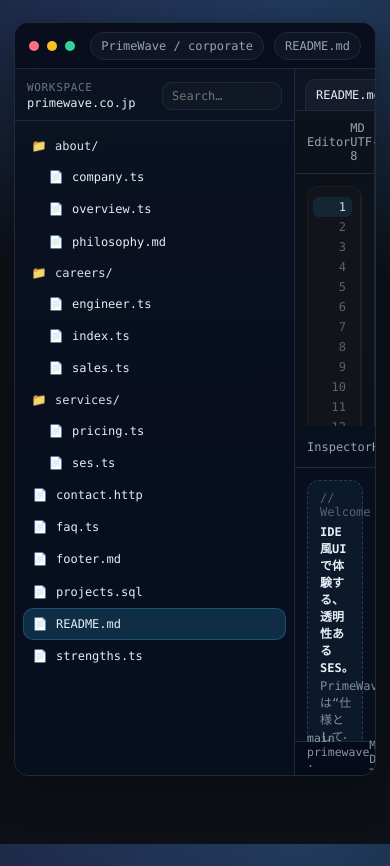
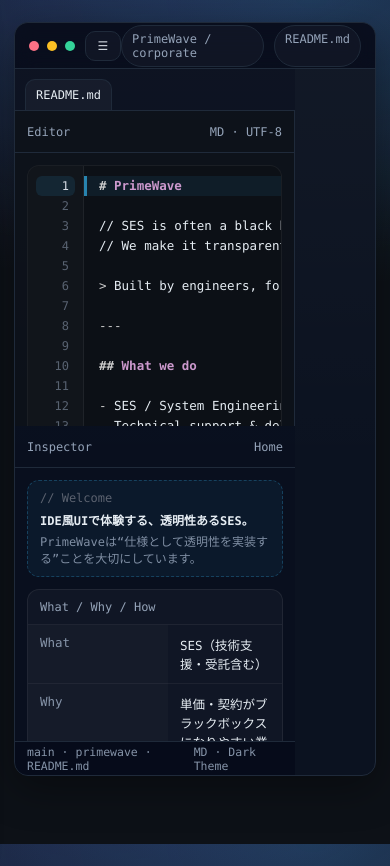
Before and after one commit to 8yabusa/primewave-ide, a Next.js app: page / in a window 390 px wide. Built offline with nearby package versions, Linux system fonts and the light colour scheme.

Commit message:
モバイル用のUI作成

```diff
--- a/src/app/globals.css
+++ b/src/app/globals.css
@@ -36,3 +36,196 @@
     grid-template-columns: 1fr !important;
   }
 }
+
+/* =========================
+   Mobile responsive (IDE)
+   ========================= */
+
+/* ハンバーガーボタン（PCは隠す） */
+._ide_hamburger {
+  display: none;
+  width: 36px;
+  height: 30px;
+  border: 1px solid var(--border);
+  border-radius: 10px;
+  background: rgba(255,255,255,.03);
+  color: rgba(226,232,240,.9);
+  font-family: var(--mono);
+  font-size: 12px;
+  line-height: 1;
+  align-items: center;
+  justify-content: center;
+  cursor: pointer;
+}
+
+/* オフキャンバス sidebar */
+._ide_sidebar_wrap {
+  min-height: 0;
+}
+
+._ide_sidebar_overlay {
+  display: none;
+  position: fixed;
+  inset: 0;
+  background: rgba(0,0,0,.45);
+  z-index: 60;
+}
+
+._ide_sidebar_drawer {
+  /* desktop default */
+}
+
+/* SplitPane: モバイル用タブ */
+._mobile_pane_tabs {
+  display: none;
+  gap: 8px;
+  padding: 10px 12px;
+  border-bottom: 1px solid var(--border);
+  background: rgba(2,6,23,.55);
+}
+
+._mobile_pane_tab {
+  flex: 1 1 auto;
+  height: 34px;
+  border: 1px solid var(--border);
+  border-radius: 12px;
+  background: rgba(255,255,255,.03);
+  color: rgba(226,232,240,.85);
+  font-family: var(--mono);
+  font-size: 12px;
+  cursor: pointer;
+}
+
+._mobile_pane_tab[data-active="true"] {
+  background: rgba(56,189,248,.12);
+  border-color: rgba(56,189,248,.35);
+  color: rgba(226,232,240,.95);
+}
+
+/* モバイル時の挙動 */
+@media (max-width: 980px) {
+  ._ide_hamburger {
+    display: inline-flex;
+  }
+
+  /* Sidebarをドロワー化 */
+  ._ide_sidebar_wrap {
+    position: fixed;
+    top: 0;
+    left: 0;
+    height: 100vh;
+    width: 84vw;
+    max-width: 360px;
+    z-index: 70;
+    transform: translateX(-110%);
+    transition: transform .18s ease;
+    box-shadow: 0 10px 30px rgba(0,0,0,.35);
+  }
+
+  ._ide_sidebar_wrap[data-open="true"] {
+    transform: translateX(0);
+  }
+
+  ._ide_sidebar_overlay {
+    display: block;
+  }
+
+  ._ide_sidebar_overlay[data-open="false"] {
+    display: none;
+  }
+
+  /* SplitPane: 1カラムへ */
+  ._split_fix {
+    grid-template-columns: 1fr !important;
+  }
+
+  /* モバイルタブを表示 */
+  ._mobile_pane_tabs {
+    display: flex;
+  }
+
+  /* どちらか片方だけ表示（data-mobile-activeで切替） */
+  ._split_fix[data-mobile-active="editor"] ._pane_inspector {
+    display: none !important;
+  }
+  ._split_fix[data-mobile-active="inspector"] ._pane_editor {
+    display: none !important;
+  }
+}
+
+@media (max-width: 980px) {
+  ._pc_sidebar {
+    display: none !important;
+  }
+}
+
+/* CodeViewer layout */
+._codeviewer_root {
+  display: grid;
+  grid-template-columns: 56px 1fr;
+  border: 1px solid rgba(255, 255, 255, 0.06);
+  border-radius: 12px;
+  overflow: hidden;
+  background: rgba(13, 17, 23, 0.85);
+  min-width: 0;
+}
+
+._codeviewer_gutter {
+  background: rgba(255, 255, 255, 0.02);
+  border-right: 1px solid rgba(255, 255, 255, 0.06);
+  padding: 10px 8px;
+  font-family: var(--mono);
+  font-size: 12px;
+  color: rgba(148, 163, 184, 0.55);
+  text-align: right;
+  user-select: none;
+  min-width: 0;
+}
+
+._codeviewer_gutterLine {
+  height: 20px;
+  line-height: 20px;
+  padding-right: 6px;
+  border-radius: 6px;
+  cursor: pointer;
+  color: rgba(148, 163, 184, 0.55);
+  background: transparent;
+}
+
+._codeviewer_gutterLine.is-active {
+  color: rgba(226, 232, 240, 0.95);
+  background: rgba(56, 189, 248, 0.1);
+}
+
+._codeviewer_body {
+  padding: 10px 0;
+  overflow: auto;
+  outline: none;
+  font-family: var(--mono);
+  font-size: 12.5px;
+  line-height: 20px;
+  min-width: 0;
+}
+
+/* each line */
+._code_line {
+  padding: 0 12px;
+  user-select: text;
+  white-space: pre;
+}
+
+._code_line:hover {
+  background: rgba(255, 255, 255, 0.03);
+}
+
+/* Prism theme: make background transparent so it blends with IDE */
+pre[class*="language-"],
+code[class*="language-"] {
+  background: transparent !important;
+  text-shadow: none !important;
+}
+
+code[class*="language-"],
+pre[class*="language-"] {
+  font-family: var(--mono) !important;
+}
--- a/src/components/CodeViewer.tsx
+++ b/src/components/CodeViewer.tsx
@@ -1,7 +1,7 @@
 // src/components/CodeViewer.tsx
 "use client";
 
-import { useEffect, useMemo, useRef, useState } from "react";
+import React, { useEffect, useMemo, useRef, useState } from "react";
 import Prism from "prismjs";
 
 import "prismjs/components/prism-typescript";
@@ -36,7 +36,7 @@
   // ✅ 行DOM参照（アクティブ行へスクロールするため）
   const lineRefs = useRef<Map<number, HTMLDivElement>>(new Map());
 
-  // codeが変わったら先頭に戻す（好みで維持でもOK）
+  // codeが変わったら先頭に戻す
   useEffect(() => {
     setActiveLine(1);
   }, [code]);
@@ -67,9 +67,6 @@
   }
 
   function onKeyDown(e: React.KeyboardEvent) {
-    // 入力系要素での干渉を避けたいならここで判定してもOK
-    // 今回はEditorフォーカス時だけなのでそのまま処理
-
     if (e.key === "ArrowUp") {
       e.preventDefault();
       moveTo(activeLine - 1);
@@ -100,57 +97,23 @@
       moveTo(maxLine);
       return;
     }
-
-    // 追加でIDEっぽく：j/kでも動く（任意）
-    if (e.key === "j" && (e.metaKey || e.ctrlKey) === false && !e.altKey) {
-      // ただし、文字入力と競合するので基本OFFでもOK
-      // 今は無効化（コメント外すと有効）
-      // e.preventDefault(); moveTo(activeLine + 1);
-    }
   }
 
   return (
-    <div
-      style={{
-        display: "grid",
-        gridTemplateColumns: "56px 1fr",
-        border: "1px solid rgba(255,255,255,.06)",
-        borderRadius: 12,
-        overflow: "hidden",
-        background: "rgba(13,17,23,.85)",
-      }}
-    >
+    <div className="_codeviewer_root">
       {/* 行番号 */}
-      <div
-        style={{
-          background: "rgba(255,255,255,.02)",
-          borderRight: "1px solid rgba(255,255,255,.06)",
-          padding: "10px 8px",
-          fontFamily: "var(--mono)",
-          fontSize: 12,
-          color: "rgba(148,163,184,.55)",
-          textAlign: "right",
-          userSelect: "none",
-        }}
-      >
+      <div className="_codeviewer_gutter">
         {lines.map((_, i) => {
           const n = i + 1;
           const isActive = n === activeLine;
+
           return (
             <div
               key={n}
+              className={`_codeviewer_gutterLine${isActive ? " is-active" : ""}`}
               onClick={() => {
                 setActiveLine(n);
-                editorRef.current?.focus(); // ✅ クリックしたらフォーカスもEditorへ
-              }}
-              style={{
-                height: 20,
-                lineHeight: "20px",
-                paddingRight: 6,
-                borderRadius: 6,
-                cursor: "pointer",
-                color: isActive ? "rgba(226,232,240,.95)" : "rgba(148,163,184,.55)",
-                background: isActive ? "rgba(56,189,248,.10)" : "transparent",
+                editorRef.current?.focus();
               }}
               title={`Line ${n}`}
             >
@@ -160,26 +123,18 @@
         })}
       </div>
 
-      {/* コード本体（ここがキーボード操作の対象） */}
+      {/* コード本体 */}
       <div
         ref={editorRef}
-        tabIndex={0} // ✅ これでフォーカス可能になる
+        tabIndex={0}
         onKeyDown={onKeyDown}
         onClick={() => editorRef.current?.focus()}
-        style={{
-          padding: "10px 0",
-          overflow: "auto",
-          outline: "none",
-          fontFamily: "var(--mono)",
-          fontSize: 12.5,
-          lineHeight: "20px",
-          // フォーカスリング（IDEっぽく控えめ）
-          boxShadow: "inset 0 0 0 1px transparent",
-        }}
+        className="_codeviewer_body"
       >
         {lines.map((html, i) => {
           const n = i + 1;
           const isActive = n === activeLine;
+
           return (
             <div
               key={n}
@@ -188,17 +143,13 @@
                 lineRefs.current.set(n, el);
               }}
               onMouseDown={(e) => {
-                // クリックで行移動（ドラッグ選択の邪魔を減らすため mouseDown）
                 if (e.button !== 0) return;
                 setActiveLine(n);
               }}
-              className="_code_line"
+              className={`_code_line${isActive ? " is-active" : ""}`}
               style={{
-                padding: "0 12px",
                 borderLeft: isActive ? "3px solid rgba(56,189,248,.65)" : "3px solid transparent",
                 background: isActive ? "rgba(56,189,248,.08)" : "transparent",
-                userSelect: "text",
-                whiteSpace: "pre",
               }}
             >
               <span dangerouslySetInnerHTML={{ __html: html.length ? html : "&nbsp;" }} />
@@ -206,22 +157,6 @@
           );
         })}
       </div>
-
-      {/* PrismテーマをIDE背景に合わせる（背景透明化） */}
-      <style jsx global>{`
-        pre[class*="language-"], code[class*="language-"] {
-          background: transparent !important;
-          text-shadow: none !important;
-        }
-        code[class*="language-"], pre[class*="language-"] {
-          font-family: var(--mono) !important;
-        }
-        ._code_line:hover {
-          background: rgba(255, 255, 255, 0.03);
-        }
-        /* フォーカス時にほんのり枠（欲しければ） */
-        /* [tabindex="0"]:focus { box-shadow: inset 0 0 0 1px rgba(56,189,248,.25); } */
-      `}</style>
     </div>
   );
 }
--- a/src/components/IdeShell.tsx
+++ b/src/components/IdeShell.tsx
@@ -15,22 +15,22 @@
   const router = useRouter();
   const pathname = usePathname();
 
+  // ✅ Hookは必ずコンポーネント内
+  const [sidebarOpen, setSidebarOpen] = useState(false);
+  const [pendingNav, setPendingNav] = useState<string | null>(null);
 
-  const [pendingNav, setPendingNav] = useState<string | null>(null);
+  // ✅ URL（pathname）から現在ページを決める
+  const page = useMemo(() => findPageByPath(pathname), [pathname]);
+  const tree = useMemo(() => buildTree(), []);
+
+  const [tabs, setTabs] = useState<Tab[]>([{ path: "/" }]);
+  const [activePath, setActivePath] = useState<string>(pathname);
 
   useEffect(() => {
     if (!pendingNav) return;
     router.push(pendingNav);
     setPendingNav(null);
   }, [pendingNav, router]);
-
-
-  // ✅ URL（pathname）から現在ページを決める
-  const page = useMemo(() => findPageByPath(pathname), [pathname]);
-
-  const tree = useMemo(() => buildTree(), []);
-  const [tabs, setTabs] = useState<Tab[]>([{ path: "/" }]);
-  const [activePath, setActivePath] = useState<string>(pathname);
 
   // restore tabs
   useEffect(() => {
@@ -43,13 +43,14 @@
     } catch {}
   }, []);
 
-  // ✅ URL変更に追従
+  // ✅ URL変更に追従 + モバイルドロワー閉じる
   useEffect(() => {
     setActivePath(pathname);
     setTabs((prev) => {
       const exists = prev.some((t) => t.path === pathname);
       return exists ? prev : [...prev, { path: pathname }];
     });
+    setSidebarOpen(false);
   }, [pathname]);
 
   // persist tabs
@@ -68,23 +69,20 @@
       const next = prev.filter((t) => t.path !== path);
       const safeNext = next.length ? next : [{ path: "/" }];
 
-    // ここでは router.push しない！！
       if (path === activePath) {
         const fallback = safeNext[safeNext.length - 1]?.path ?? "/";
-      setActivePath(fallback);      // OK（state更新）
-      setPendingNav(fallback);      // OK（遷移予約）
+        setActivePath(fallback);
+        setPendingNav(fallback);
       }
 
       return safeNext;
     });
   }
 
-
   if (!page) return null;
 
   return (
     <div style={{ maxWidth: 1240, margin: "22px auto", padding: "0 14px 22px" }}>
-      {/* ここから下は元のままでOK（page.fileName等もそのまま使える） */}
       <div
         style={{
           border: `1px solid var(--border)`,
@@ -110,10 +108,21 @@
             backdropFilter: "blur(10px)",
           }}
         >
+          <div style={{ display: "flex", gap: 10, alignItems: "center" }}>
             <div style={{ display: "flex", gap: 8, alignItems: "center" }} aria-hidden="true">
               <div style={{ width: 10, height: 10, borderRadius: 999, background: "#fb7185" }} />
               <div style={{ width: 10, height: 10, borderRadius: 999, background: "#fbbf24" }} />
               <div style={{ width: 10, height: 10, borderRadius: 999, background: "#34d399" }} />
+            </div>
+
+            <button
+              className="_ide_hamburger"
+              type="button"
+              onClick={() => setSidebarOpen(true)}
+              aria-label="Open menu"
+            >
+              ☰
+            </button>
           </div>
 
           <div style={{ display: "flex", gap: 10, fontFamily: "var(--mono)", fontSize: 12, color: "var(--muted)" }}>
@@ -127,8 +136,20 @@
         </div>
 
         {/* Main */}
-        <div style={{ display: "grid", gridTemplateColumns: "280px 1fr", height: "calc(100% - 46px)",minHeight: 0,}}>
+        <div
+          style={{
+            display: "grid",
+            gridTemplateColumns: "280px 1fr",
+            height: "calc(100% - 46px)",
+            minHeight: 0,
+          }}
+        >
+          {/* PC Sidebar */}
+          <div className="_pc_sidebar" style={{ display: "block" }}>
             <SidebarTree tree={tree} activePath={activePath} onOpen={open} />
+          </div>
+
+          {/* Right */}
           <div style={{ minWidth: 0, minHeight: 0, display: "flex", flexDirection: "column" }}>
             <TabsBar
               tabs={tabs.map((t) => ({ ...t, label: findPageByPath(t.path)?.tabLabel ?? t.path }))}
@@ -155,6 +176,16 @@
               <div>{page.language.toUpperCase()} · Dark Theme</div>
             </div>
           </div>
+
+          {/* ✅ Mobile Drawer (overlay + drawer) */}
+          <div
+            className="_ide_sidebar_overlay"
+            data-open={sidebarOpen}
+            onClick={() => setSidebarOpen(false)}
+          />
+          <div className="_ide_sidebar_wrap" data-open={sidebarOpen}>
+            <SidebarTree tree={tree} activePath={activePath} onOpen={open} />
+          </div>
         </div>
       </div>
     </div>
```
Lines whose indentation alone changed are shown as unchanged.
